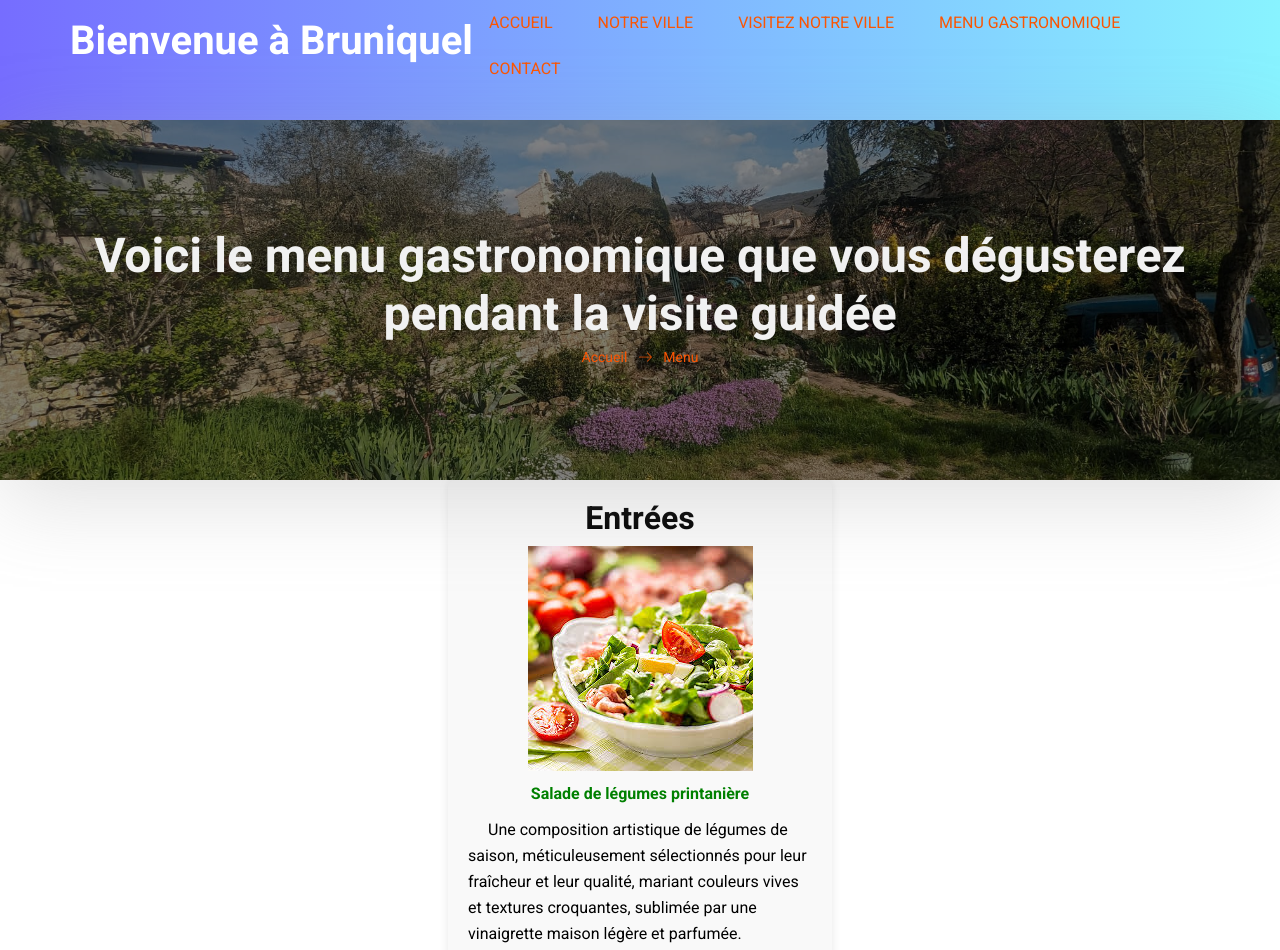
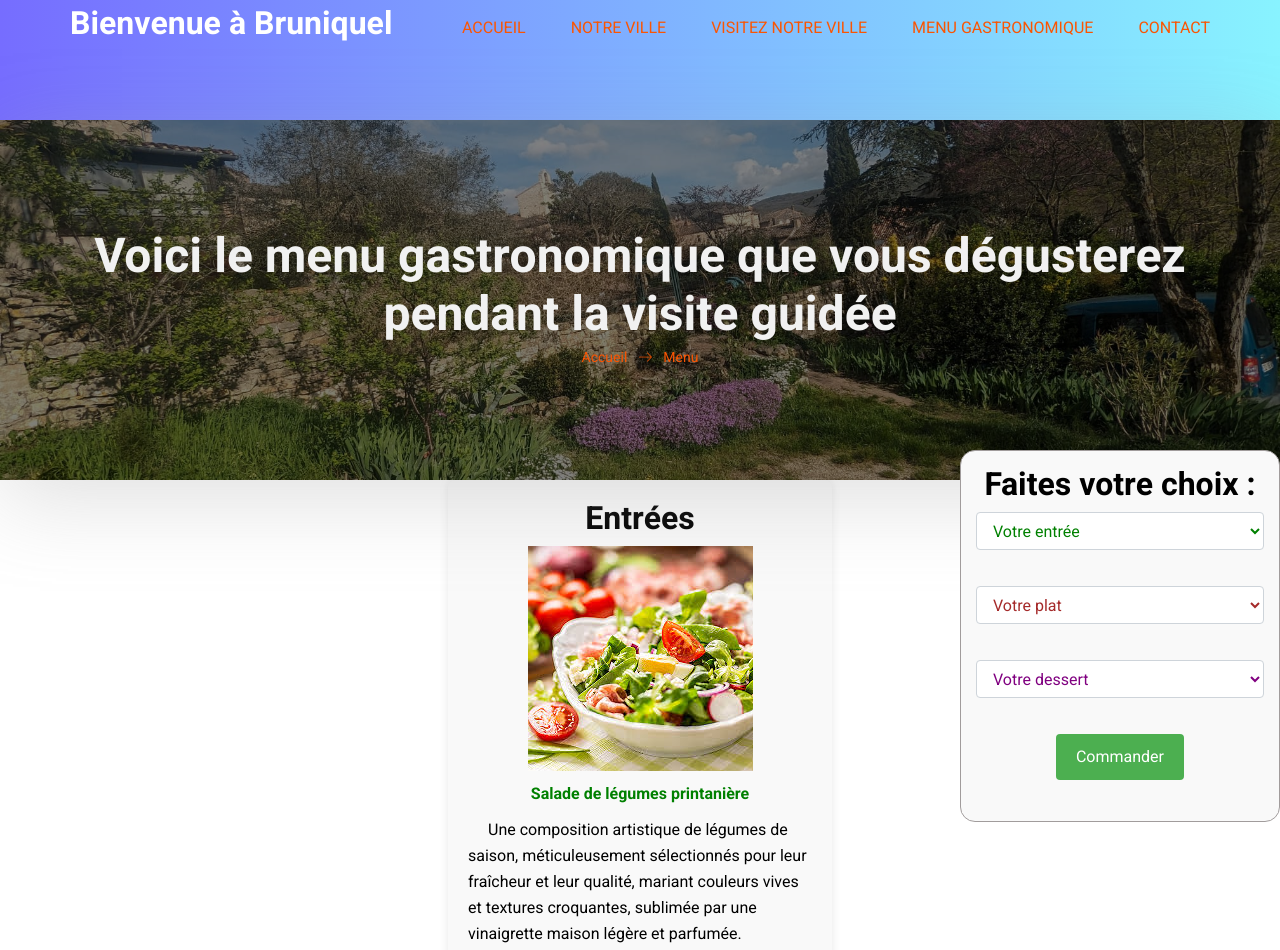
Before and after one commit to Agassin/projet_web, a plain HTML site: page src/rendu_final_web/pages/Menu.html in a window 1280 px wide. Shown: the top 950 px of the page. Drawn offline with Linux system fonts and the light colour scheme.

Commit message:
add floating yumyum menu

```diff
--- a/src/rendu_final_web/css/style.css
+++ b/src/rendu_final_web/css/style.css
@@ -1621,5 +1621,9 @@ li:last-child {
   transform: translate(-50%, -50%);
 }
 
+h1 {
+  font-size:2rem;
+}
+
 /* End Additionnal global css
 ============================================================================================ */
--- a/src/rendu_final_web/pages/Menu.html
+++ b/src/rendu_final_web/pages/Menu.html
@@ -108,24 +108,27 @@
 					</ul>
 				</div>
 			</div>
-			<div class="order-form">
+			<div class="order-form" style="position: fixed; z-index: 9999; top: 50%; left: 75%; background-color: #f9f9f9; padding: 15px; border-radius: 15px; border: 1px solid #a19c9c">
 				<h2>Faites votre choix :</h2>
 				<form action="error404.html" method="post">
-					<label for="entree" class=""><strong>Entrée :</strong></label>
+					<!--<label for="entree" class=""><strong>Entrée :</strong></label>-->
 					<select name="entree" id="entree" class="form-control" style="color: green;">
-						<option value="entree1" >Salade de légumes printanière</option>
+						<option value="" disabled selected>Votre entrée</option>
+						<option value="entree1">Salade de légumes printanière</option>
 						<option value="entree2">Sélection de viandes de saison</option>
 					</select><br>
 
-					<label for="plat"><strong>Plat :</strong></label>
+					<!--<label for="plat"><strong>Plat :</strong></label>-->
 					<select name="plat" id="plat" class="form-control" style="color: brown;">
+						<option value="" disabled selected>Votre plat</option>
 						<option value="plat1">Tagliatelles à la bolognaise du terroir</option>
 						<option value="plat2">Pizza estivale aux saveurs méditerranéennes</option>
 						<option value="plat3">Mijoté de poissons nobles et légumes du marché</option>
 					</select><br>
 
-					<label for="dessert"><strong>Dessert :</strong></label>
+					<!--<label for="dessert"><strong>Dessert :</strong></label>-->
 					<select name="dessert" id="dessert" class="form-control" style="color: purple;">
+						<option value="" disabled selected>Votre dessert</option>
 						<option value="dessert1">Tiramisu revisité aux café</option>
 						<option value="dessert2">Assiette gourmande de fruits frais exotiques</option>
 					</select><br>
```
